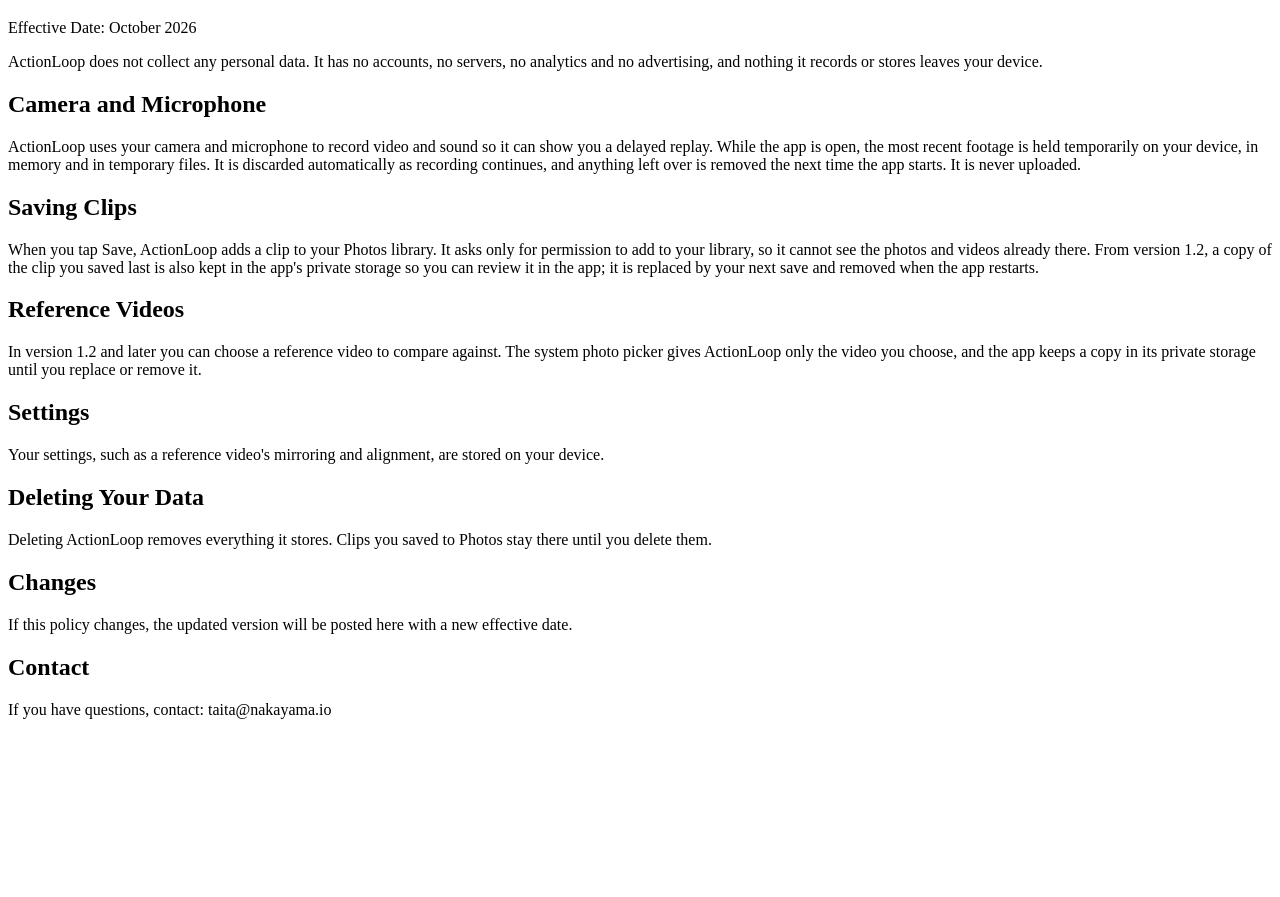
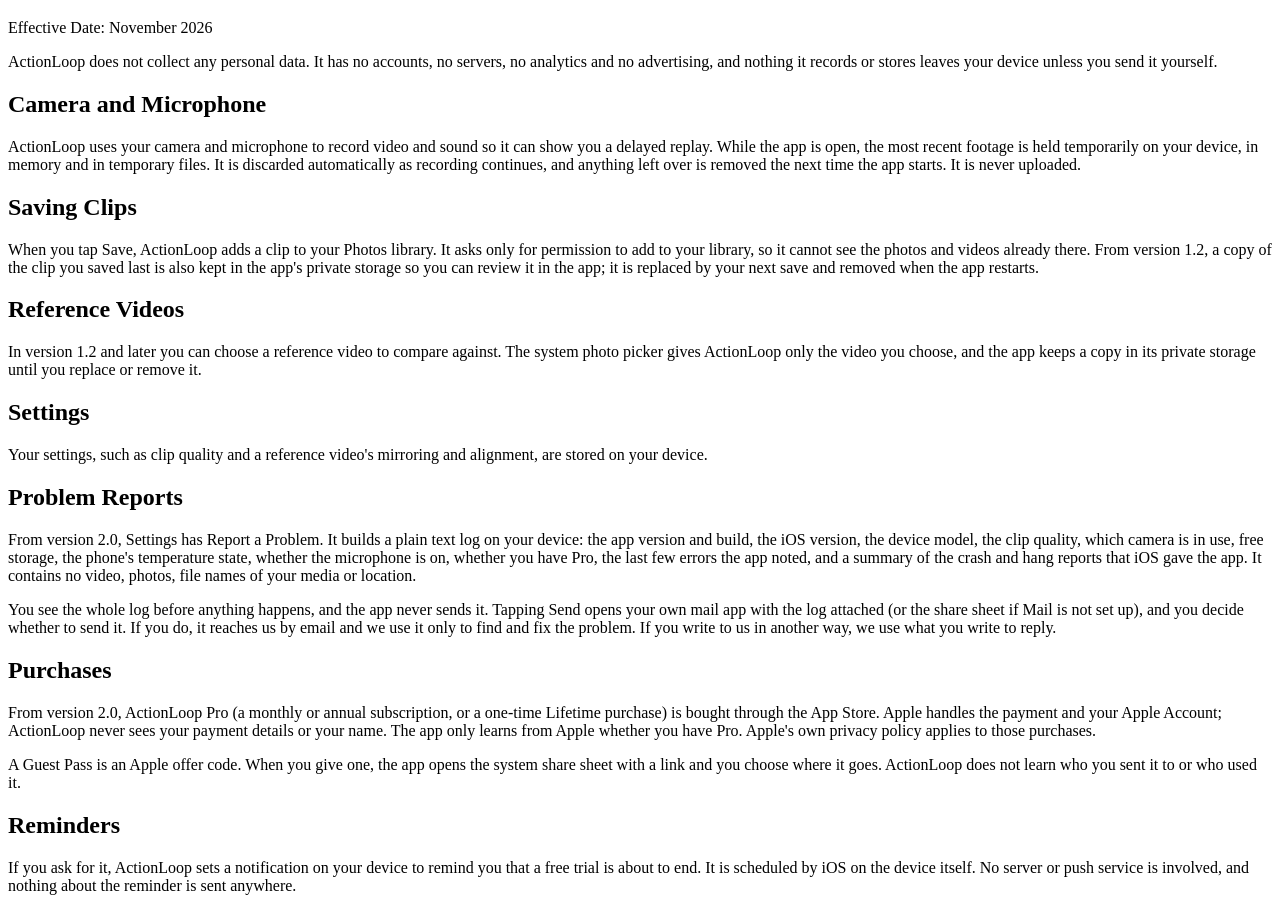
Before and after one commit to actionloop/actionloop-support, a plain HTML site: page privacy.html in a window 1280 px wide. Shown: the part 61-958 px from the top of the page. Before the commit the page ends 800 px from the top, so only its background shows below. Drawn offline with Linux system fonts and the light colour scheme.

Commit message:
privacy policy for 2.0: problem reports, purchases and guest passes, trial reminders; still no data collected, no analytics

```diff
--- a/privacy.html
+++ b/privacy.html
@@ -7,9 +7,9 @@
 </head>
 <body>
     <h1>Privacy Policy</h1>
-    <p>Effective Date: October 2026</p>
+    <p>Effective Date: November 2026</p>
 
-    <p>ActionLoop does not collect any personal data. It has no accounts, no servers, no analytics and no advertising, and nothing it records or stores leaves your device.</p>
+    <p>ActionLoop does not collect any personal data. It has no accounts, no servers, no analytics and no advertising, and nothing it records or stores leaves your device unless you send it yourself.</p>
 
     <h2>Camera and Microphone</h2>
     <p>ActionLoop uses your camera and microphone to record video and sound so it can show you a delayed replay. While the app is open, the most recent footage is held temporarily on your device, in memory and in temporary files. It is discarded automatically as recording continues, and anything left over is removed the next time the app starts. It is never uploaded.</p>
@@ -21,7 +21,18 @@
     <p>In version 1.2 and later you can choose a reference video to compare against. The system photo picker gives ActionLoop only the video you choose, and the app keeps a copy in its private storage until you replace or remove it.</p>
 
     <h2>Settings</h2>
-    <p>Your settings, such as a reference video's mirroring and alignment, are stored on your device.</p>
+    <p>Your settings, such as clip quality and a reference video's mirroring and alignment, are stored on your device.</p>
+
+    <h2>Problem Reports</h2>
+    <p>From version 2.0, Settings has Report a Problem. It builds a plain text log on your device: the app version and build, the iOS version, the device model, the clip quality, which camera is in use, free storage, the phone's temperature state, whether the microphone is on, whether you have Pro, the last few errors the app noted, and a summary of the crash and hang reports that iOS gave the app. It contains no video, photos, file names of your media or location.</p>
+    <p>You see the whole log before anything happens, and the app never sends it. Tapping Send opens your own mail app with the log attached (or the share sheet if Mail is not set up), and you decide whether to send it. If you do, it reaches us by email and we use it only to find and fix the problem. If you write to us in another way, we use what you write to reply.</p>
+
+    <h2>Purchases</h2>
+    <p>From version 2.0, ActionLoop Pro (a monthly or annual subscription, or a one-time Lifetime purchase) is bought through the App Store. Apple handles the payment and your Apple Account; ActionLoop never sees your payment details or your name. The app only learns from Apple whether you have Pro. Apple's own privacy policy applies to those purchases.</p>
+    <p>A Guest Pass is an Apple offer code. When you give one, the app opens the system share sheet with a link and you choose where it goes. ActionLoop does not learn who you sent it to or who used it.</p>
+
+    <h2>Reminders</h2>
+    <p>If you ask for it, ActionLoop sets a notification on your device to remind you that a free trial is about to end. It is scheduled by iOS on the device itself. No server or push service is involved, and nothing about the reminder is sent anywhere.</p>
 
     <h2>Deleting Your Data</h2>
     <p>Deleting ActionLoop removes everything it stores. Clips you saved to Photos stay there until you delete them.</p>
```
